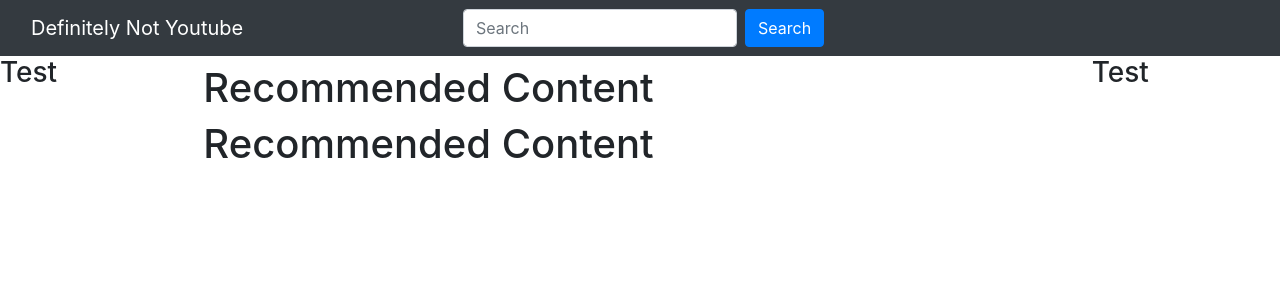
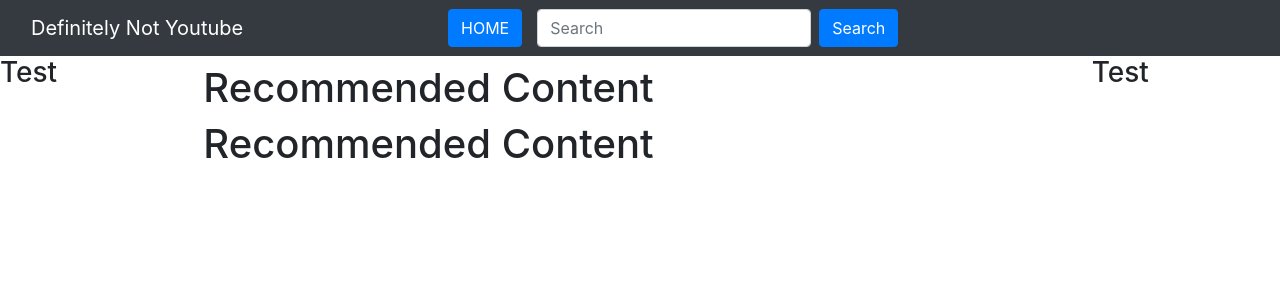
Before and after one commit to dwayne-jetski/youtube-clone, a React (Create React App) app in the folder youtube-clone-frontend/: page / in a window 1280 px wide. Shown: the top 300 px of the page. Built offline with nearby package versions, Linux system fonts and the light colour scheme.

Commit message:
added onClick event for navbar title to return home when clicked

```diff
--- a/youtube-clone-frontend/src/App.js
+++ b/youtube-clone-frontend/src/App.js
@@ -25,6 +25,7 @@ class App extends React.Component {
     this.handleChange = this.handleChange.bind(this);
     this.handleSubmit = this.handleSubmit.bind(this);
     this.selectVideo = this.selectVideo.bind(this);
+    this.returnHome = this.returnHome.bind(this);
 
   }
 
@@ -42,6 +43,15 @@ class App extends React.Component {
     })
   }
 
+  returnHome(event){
+    event.preventDefault();
+
+    this.setState({
+      viewingHomePage: true,
+      viewingSearchResults: false,
+      viewingVideoPlayer: false
+    })
+  }
 
   handleChange(event){
 
@@ -106,14 +116,18 @@ class App extends React.Component {
           <NavBar
           handleSearchbarChange={()=> this.handleChange}
           handleSearch={()=>this.handleSubmit}
-          searchBar={this.state.searchBarVal}/>
+          searchBar={this.state.searchBarVal}
+          returnHome={()=> this.returnHome}/>
           <HomePageContent/>
         </React.Fragment>
       )
     } else if(this.state.viewingHomePage === false && this.state.viewingSearchResults === true && this.state.viewingVideoPlayer === false){
       return(
         <React.Fragment>
-          <NavBar handleSearchbarChange={()=> this.handleChange} handleSearch={()=>this.handleSubmit}/>
+          <NavBar
+          handleSearchbarChange={()=> this.handleChange}
+          handleSearch={()=>this.handleSubmit}
+          returnHome={()=> this.returnHome}/>
           <DisplaySearchResults
           searchResult={this.state.searchBarVal}
           collection={this.state.searchCollection}
@@ -126,7 +140,8 @@ class App extends React.Component {
         <React.Fragment>
           <NavBar
           handleSearchbarChange={()=> this.handleChange}
-          handleSearch={()=>this.handleSubmit}/>
+          handleSearch={()=>this.handleSubmit}
+          returnHome={()=> this.returnHome}/>
           <VideoPlayer selectAVideo = {()=>this.selectVideo} selectedVideo={this.state.selectedVideo}/>
         </React.Fragment>
       )
--- a/youtube-clone-frontend/src/components/navBar/navBar.jsx
+++ b/youtube-clone-frontend/src/components/navBar/navBar.jsx
@@ -3,6 +3,7 @@ import Form from 'react-bootstrap/Form';
 import Navbar from 'react-bootstrap/Navbar';
 import Button from 'react-bootstrap/Button';
 import FormControl from 'react-bootstrap/FormControl';
+import Text from 'react-bootstrap/FormText'
 import './navBar.css'
 
 
@@ -11,7 +12,8 @@ function NavBar(props){
 
     return(
             <Navbar bg="dark" variant="dark">
-                <Navbar.Brand className='col-md-4'>Definitely Not Youtube</Navbar.Brand>
+                <Navbar.Brand className='col-md-4' onClick={props.returnHome()}>Definitely Not Youtube</Navbar.Brand>
+                <Button onClick={props.returnHome()}>HOME</Button>
                 <Form inline className='search-bar col-md-6' onSubmit={props.handleSearch()}>
                     <FormControl type="text" placeholder="Search" className="mr-sm-2" name='searchBarVal' onChange={props.handleSearchbarChange()} />
                     <Button type='submit'>Search</Button>
```
